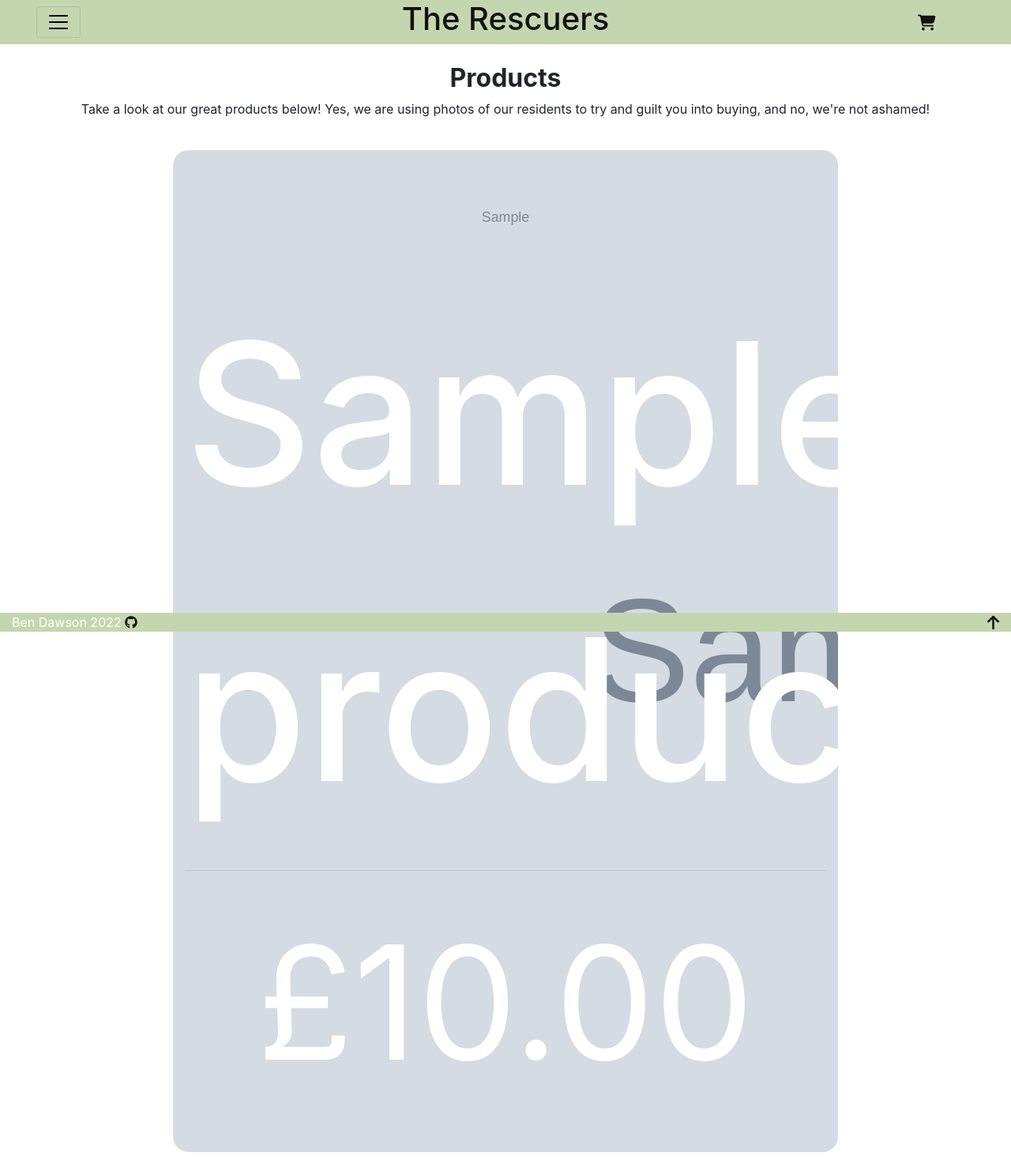
After one commit to BenD2525/the_rescuers_p5, a Django app: page /products/ in a window 1280 px wide. The commit adds this page. Shown: the whole page at 79% size. Run offline with Django 4.2, Linux system fonts and the light colour scheme; tables that the repository leaves empty hold one stand-in row (values such as "Sample post"); grey boxes marked "Sample" are stand-in pictures; some libraries are stand-ins or nearby versions.

Commit message:
Fix products_list urls, rename from proudcts.html. Add styling to products_list.html

```diff
--- /dev/null
+++ b/products/templates/products/products_list.html
@@ -0,0 +1,27 @@
+{% extends "base.html" %}
+{% load static %}
+
+{% block content %}
+<div class="row align-items-center">
+    <div class="col-sm-12 text-center mt-4">
+        <h2><strong>Products</strong></h2>
+        <p>Take a look at our great products below! Yes, we are using photos of our residents to try and guilt you into
+            buying, and no, we're not ashamed!</p>
+    </div>
+    <div class="row mx-4 justify-content-center">
+        {% for product in products %}
+        <div class="col-sm-8 text-center py-4 mx-4 my-4 product-list-container"
+            style="background-image: url({{ product.image_url }})">
+            <div>
+                <a href="{{ product.id }}">
+                    <img src="{{ product.image_url }}" alt="{{ product.name }}" class="product-list-image">
+                </a>
+            </div>
+            <p class="product-name">{{ product.name }}</p>
+            <hr>
+            <p class="product-price">£{{ product.price }}</p>
+        </div>
+        {% endfor %}
+    </div>
+</div>
+{% endblock %}
--- a/products/urls.py
+++ b/products/urls.py
@@ -5,6 +5,6 @@ from . import views
 app_name = 'products'
 
 urlpatterns = [
-    path('products', views.products, name='products'),
-    path('products/<item_id>', views.product_detail, name='product_detail'),
+    path('', views.products_list, name='products_list'),
+    path('<item_id>', views.product_detail, name='product_detail'),
 ]
--- a/products/views.py
+++ b/products/views.py
@@ -2,7 +2,7 @@ from django.shortcuts import redirect, render
 from .models import Product
 
 
-def products(request):
+def products_list(request):
     ''' Returns the products page.'''
     serialized_products = []
     products = Product.objects.all()
@@ -12,20 +12,19 @@ def products(request):
             "name": product.name,
             "description": product.description,
             "price": product.price,
-            "image": product.image,
+            "image_url": product.image_url,
             "id": product.id,
         })
     context = {
         "products": serialized_products
         }
 
-    return render(request, 'products/products.html', context)
+    return render(request, 'products/products_list.html', context)
 
 
 def product_detail(request, item_id):
     ''' Returns the product detail page.'''
     product = Product.objects.get(id=item_id)
-    print(product)
     context = {
         "name": product.name,
         "description": product.description,
--- a/static/css/base.css
+++ b/static/css/base.css
@@ -154,8 +154,21 @@ html {
 /* Products */
 .product-image {
     border-radius: 20px;
-    width: 500px;
-    height: 500px;
+    width: 80%;
+    height: 50%;
+}
+
+ .product-list-container {
+    border-radius: 20px;
+    margin-left: 200px;
+    background-size: cover;
+}
+
+.product-list-image {
+    border-radius: 20px;
+    object-fit: cover;
+    width: 20%;
+    height: 20%;
 }
 
 .product-image img {
@@ -167,5 +180,16 @@ html {
     width: 80%;
     color: white;
     background-color: #14110fff;
-    margin-bottom: 50%;
 }
+
+.product-name {
+    color: white;
+    font-size: 250px;
+    font-weight: 500;
+}
+
+.product-price {
+    color: white;
+    font-size: 200px;
+    font-weight: 400;
+}
--- a/templates/base.html
+++ b/templates/base.html
@@ -25,6 +25,7 @@
   {% endblock %}
 
   {% block extra_css %}
+
   {% endblock %}
 
   {% block corejs %}
@@ -87,7 +88,7 @@
           <li class="nav-item"><a class="nav-link nav-text" href="{% url 'account_signup' %}"><strong
                 class="nav-text">Signup</strong></a></li>
           {% endif %}
-          <li class="nav-item list-inline-item"><a class="nav-link nav-text" href="{% url 'products:products' %}"><strong
+          <li class="nav-item list-inline-item"><a class="nav-link nav-text" href="{% url 'products:products_list' %}"><strong
                 class="nav-text">Products</strong></a>
           </li>
           <li class="nav-item"><a class="nav-link nav-text" href="{% url 'home:reviews' %}"><strong
```
Also changed, not shown: products/templates/products/product_detail.html (+14 -4 lines), products/templates/products/products.html (deleted, +0 -22 lines).
